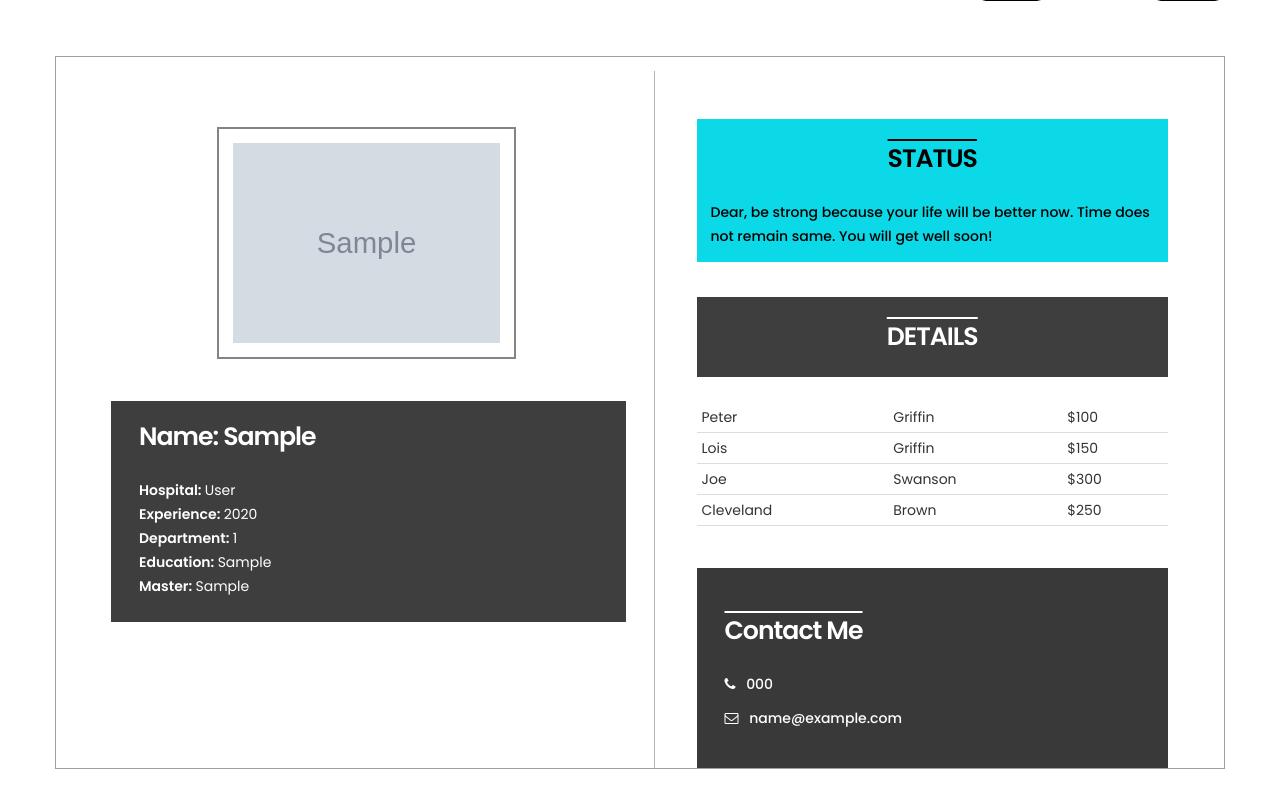
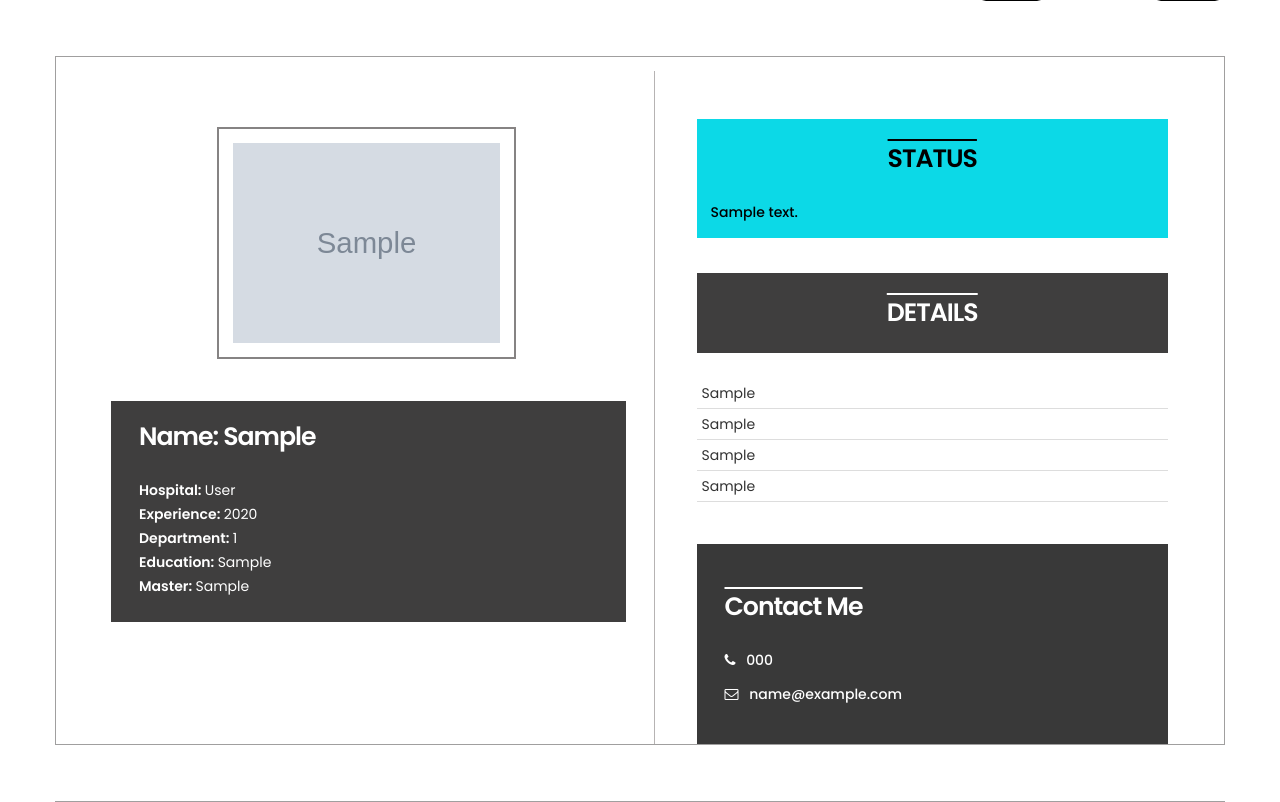
Before and after one commit to WAD-Team-Alpha/Hospital_Review_System, a Django app: page /doctors/1 in a window 1280 px wide. Shown: the part 45-847 px from the top of the page. Run offline with Django 3.2, Linux system fonts and the light colour scheme; tables that the repository leaves empty hold one stand-in row (values such as "Sample post"); grey boxes marked "Sample" are stand-in pictures; some libraries are stand-ins or nearby versions.

Commit message:
Fixing conflicts

```diff
--- a/doctors/models.py
+++ b/doctors/models.py
@@ -20,16 +20,16 @@ class Doctor(models.Model):
     Education = models.CharField(max_length=250, blank=True)
     Masters = models.CharField(max_length=250, blank=True)
     HospitalName = models.CharField(max_length=50)
-    HospitalRegisterationNumber = models.CharField(max_length=100, default="")
+    HospitalRegisterationNumber = models.CharField(max_length=100)
     City = models.CharField(max_length=100)
     State = models.IntegerField(choices=States, default=1)
     Pincode = models.CharField(max_length=20)
     Department = models.IntegerField(choices=Department, default=1)
-    Description = models.CharField(max_length=150, blank=True)
-    Achievements1 = models.CharField(max_length=50, blank=True)
-    Achievements2 = models.CharField(max_length=50, blank=True)
-    Achievements3 = models.CharField(max_length=50, blank=True)
-    Achievements4 = models.CharField(max_length=50, blank=True)
+    Description = models.CharField(max_length=150, default="Dear, be strong because your life will be better now. Time does not remain same. You will get well soon!")
+    Achievements1 = models.CharField(max_length=50, default="No achievements added recently")
+    Achievements2 = models.CharField(max_length=50, default="No achievements added recently")
+    Achievements3 = models.CharField(max_length=50, default="No achievements added recently")
+    Achievements4 = models.CharField(max_length=50, default="No achievements added recently")
     def __str__(self):
         return self.Username
 
--- a/templates/DoctorProfile.html
+++ b/templates/DoctorProfile.html
@@ -82,31 +82,22 @@
               <div class="status">
                 <h3 class="status-heading">STATUS</h3>
                 <p>
-                  Dear, be strong because your life will be better now. Time
-                  does not remain same. You will get well soon!
+                  {{ doctor.Description }}
                 </p>
               </div>
               <h3 class="detail-heading">DETAILS</h3>
               <table>
                 <tr>
-                  <td>Peter</td>
-                  <td>Griffin</td>
-                  <td>$100</td>
+                  <td>{{ doctor.Achievements1 }}</td>
                 </tr>
                 <tr>
-                  <td>Lois</td>
-                  <td>Griffin</td>
-                  <td>$150</td>
+                  <td>{{ doctor.Achievements2 }}</td>
                 </tr>
                 <tr>
-                  <td>Joe</td>
-                  <td>Swanson</td>
-                  <td>$300</td>
+                  <td>{{ doctor.Achievements3 }}</td>
                 </tr>
                 <tr>
-                  <td>Cleveland</td>
-                  <td>Brown</td>
-                  <td>$250</td>
+                  <td>{{ doctor.Achievements4 }}</td>
                 </tr>
               </table>
               <div class="doctor-contact">
```
Also changed, not shown: hospitals/models.py (+8 -8 lines), templates/hospitalprofile.html (+4 -4 lines), doctors/migrations/0013_auto_20210503_1720.py (added), doctors/migrations/0014_auto_20210504_0541.py (added), hospitals/migrations/0008_auto_20210504_0541.py (added), public/static/images/hospitalPhotos.jpg (added), static/images/hospitalPhotos.jpg (added).
